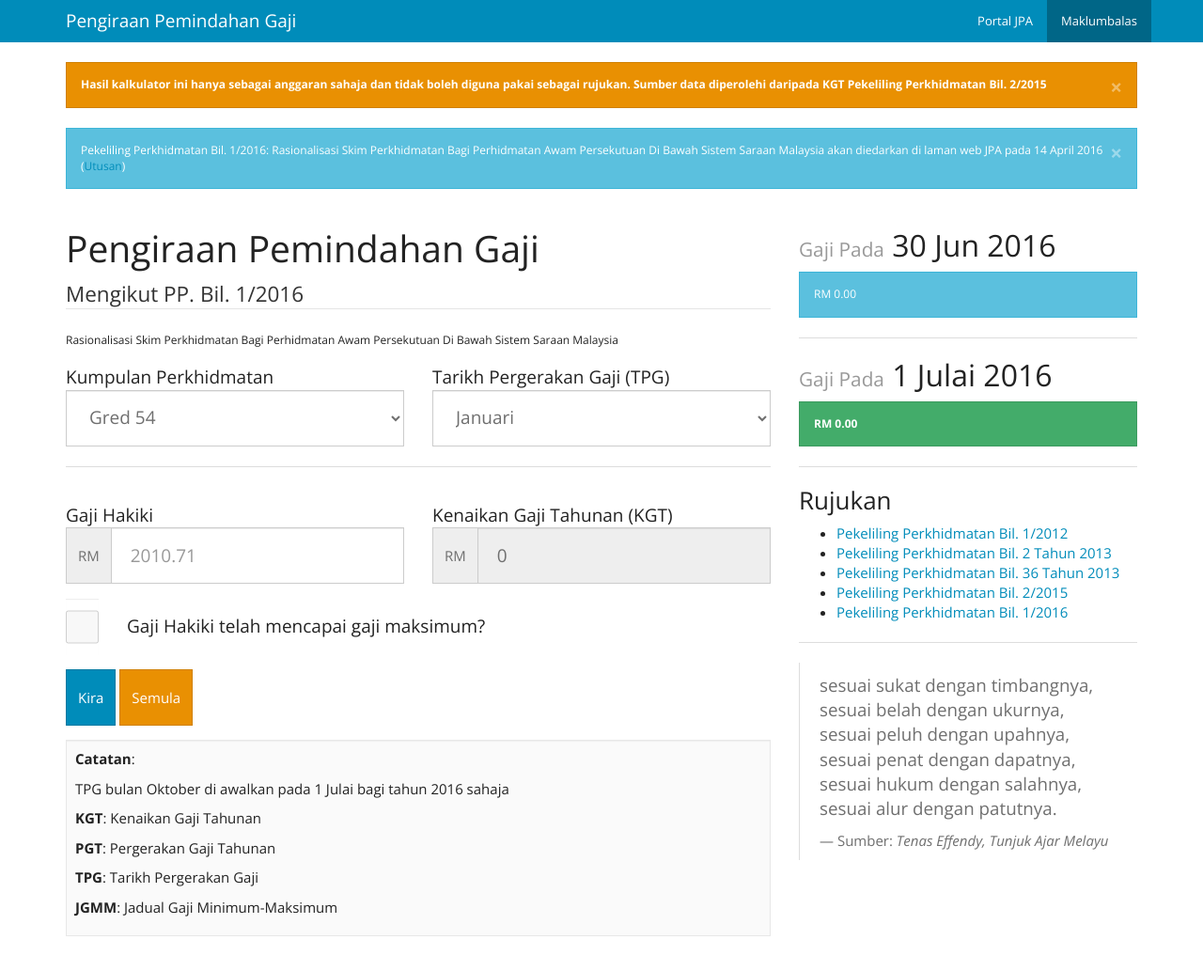
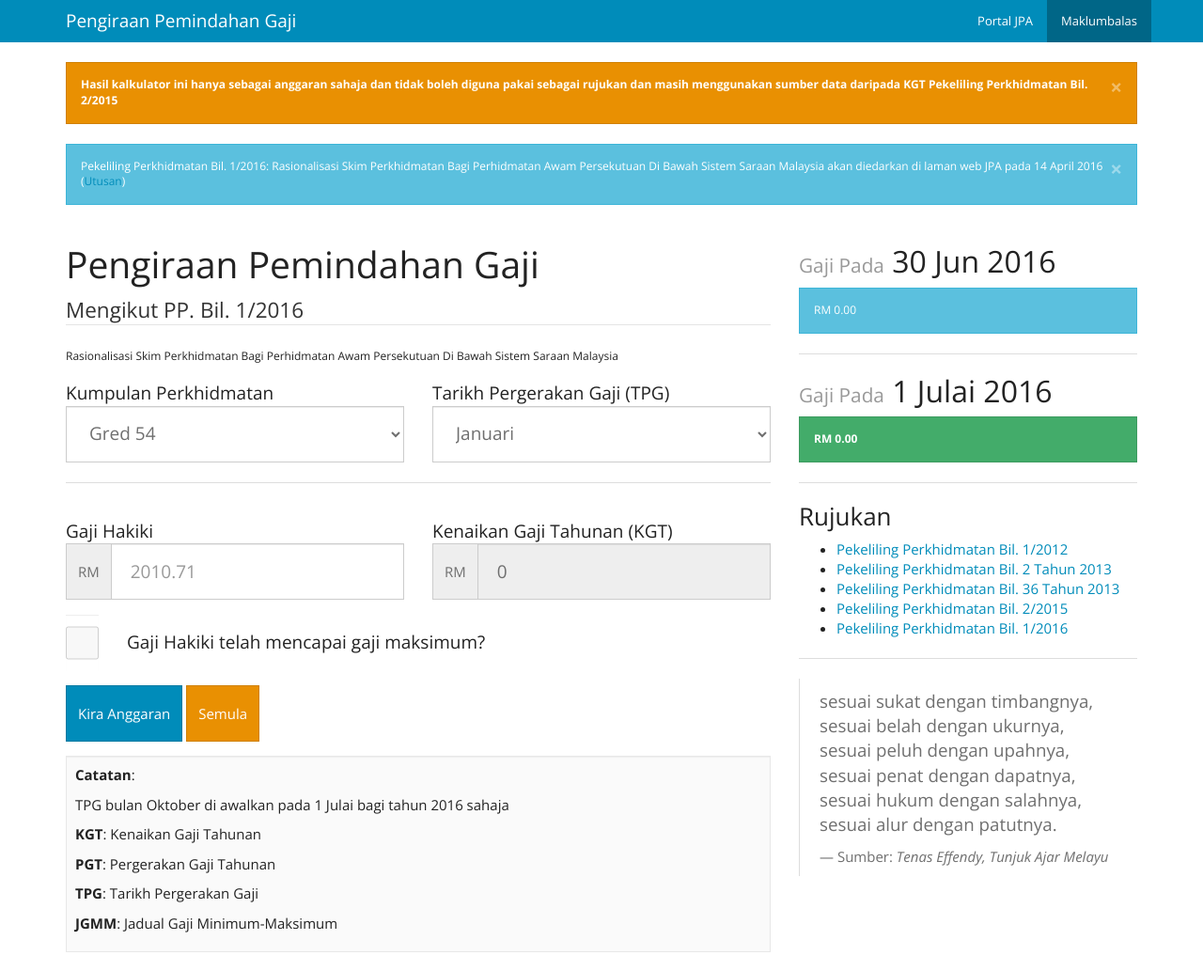
Before and after one commit to hariadi/pengiraan-kgt, a plain HTML site: page kira.html in a window 1280 px wide. Shown: the whole page at 94% size. Drawn offline with nearby package versions, Linux system fonts and the light colour scheme.

Commit message:
Update terms

```diff
--- a/kira.html
+++ b/kira.html
@@ -73,7 +73,7 @@
 					  <span aria-hidden="true">&times;</span>
 					</button>
 
-            		<b>Hasil kalkulator ini hanya sebagai anggaran sahaja dan tidak boleh diguna pakai sebagai rujukan. Sumber data diperolehi daripada KGT Pekeliling Perkhidmatan Bil. 2/2015</b>
+            		<b>Hasil kalkulator ini hanya sebagai anggaran sahaja dan tidak boleh diguna pakai sebagai rujukan dan masih menggunakan sumber data daripada KGT Pekeliling Perkhidmatan Bil. 2/2015</b>
 
             	</div>
             	<div class="alert alert-info">
@@ -184,7 +184,7 @@
 
                         <div class="form-group form-group-lg">
                             <div class="col-sm-6">
-                                <button type="button" class="btn btn-primary input-lg" id="kira">Kira</button>
+                                <button type="button" class="btn btn-primary input-lg" id="kira">Kira Anggaran</button>
                                 <button type="button" class="btn btn-warning input-lg" id="reset">Semula</button>
                             </div>
                         </div>
```
Also changed, not shown: index.html (+1 -1 lines).
